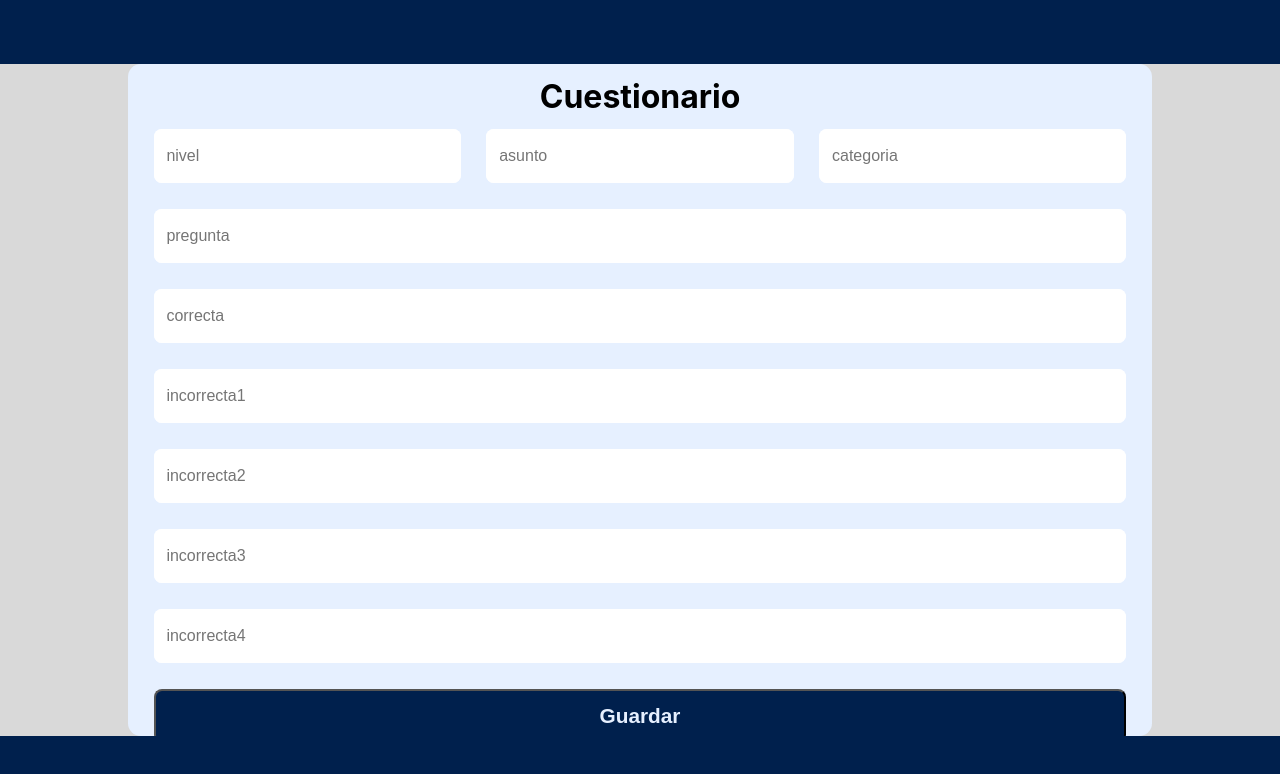
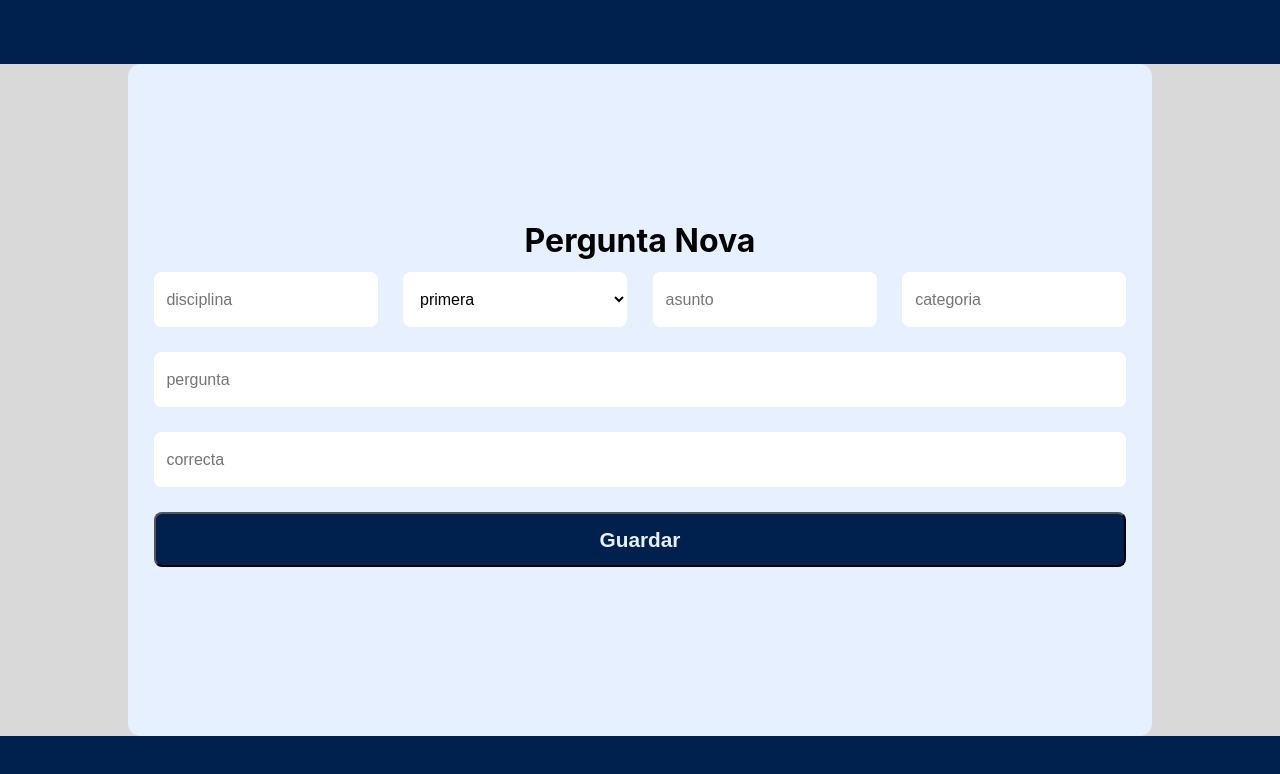
Before and after one commit to HardBoris/studytor-spa, a React (Create React App) app: page /cuestionario in a window 1280 px wide. Shown: the top 774 px of the page. Built offline with nearby package versions, Linux system fonts and the light colour scheme.

Commit message:
feat: Pergunta Nova form

```diff
--- /dev/null
+++ b/src/components/BGSelect/index.tsx
@@ -0,0 +1,39 @@
+import { SelectHTMLAttributes } from "react";
+import "./select.style.css";
+
+interface SelectProps extends SelectHTMLAttributes<HTMLInputElement> {
+  register?: any;
+  name: string;
+  label?: string;
+  enlace?: string;
+  ruta?: string;
+  options?: any[];
+}
+
+export const BGSelect = ({
+  label,
+  name,
+  register,
+  enlace,
+  ruta,
+  options,
+  ...rest
+}: SelectProps) => {
+  return (
+    <div className="select-wrapper">
+      {label && <div className="select-label">{label}</div>}
+      <select
+        {...(register && { ...register(name) })}
+        {...rest}
+        className="select-field"
+      >
+        {options &&
+          options.map((value) => (
+            <option key={value} value={value}>
+              {value}
+            </option>
+          ))}
+      </select>
+    </div>
+  );
+};
--- /dev/null
+++ b/src/components/BGSelect/select.style.css
@@ -0,0 +1,42 @@
+.select-wrapper {
+  width: 100%;
+  height: 100%;
+  display: flex;
+  /*border: 1px solid red;*/
+  flex-direction: column;
+  justify-content: flex-end;
+  align-items: flex-start;
+}
+
+.select-label {
+  width: 100%;
+  /* border: solid; */
+  display: flex;
+  justify-content: flex-start;
+  align-items: center;
+  flex: 1;
+  padding-left: 0.8rem;
+  font-size: 1.2rem;
+}
+
+.select-field {
+  width: 100%;
+  flex: 2;
+  padding: 0 0.8rem;
+  border-radius: 0.5rem;
+  outline: none;
+  border: none;
+  background-color: var(--blanco);
+  border-bottom: none;
+  font-size: 1rem;
+}
+
+option {
+  height: 100%;
+  width: 100%;
+  border-radius: 0.5rem;
+  border: none;
+  font-size: 1rem;
+  outline: none;
+  background-color: var(--primary-light);
+}
--- a/src/components/BGformulario/index.tsx
+++ b/src/components/BGformulario/index.tsx
@@ -5,7 +5,6 @@ interface FormularioProps {
   children: ReactNode;
   onSubmit?: () => void;
   clase?: string;
-  orientacion?: string;
 }
 
 export const BGformulario = ({ children, clase, ...rest }: FormularioProps) => (
--- /dev/null
+++ b/src/components/SelectEnum/select.style.css
@@ -0,0 +1,30 @@
+.select-wrapper {
+  width: 100%;
+  height: 120px;
+  display: flex;
+  flex-direction: column;
+  justify-content: flex-end;
+  align-items: flex-start;
+}
+
+.select-label {
+  height: 30px;
+  width: 100%;
+  display: flex;
+  justify-content: flex-start;
+  align-items: center;
+  padding-left: 0.8rem;
+  font-size: 1.2rem;
+  color: black;
+}
+
+.select-field {
+  width: 100%;
+  height: 60px;
+  padding-left: 0.8rem;
+  border-radius: 0.5rem;
+  outline: none;
+  border: none;
+  background-color: var(--secondary-lighter-25);
+  /* border-bottom: 1px solid var(--primary-dark); */
+}
--- a/src/context/RespostaContext.tsx
+++ b/src/context/RespostaContext.tsx
@@ -14,6 +14,10 @@ interface RespostaProviderProps {
 export interface Resposta {
   respostaId?: string;
   resposta: string;
+}
+
+export interface Respostas {
+  respostas: Resposta[];
 }
 
 interface RespostaContextData {
--- a/src/pages/Cuestionario/index.tsx
+++ b/src/pages/Cuestionario/index.tsx
@@ -1,33 +1,90 @@
+import { useForm } from "react-hook-form";
 import { BGbutton } from "../../components/BGbutton";
 import { BGformulario } from "../../components/BGformulario";
 import { BGInput } from "../../components/BGinput";
+import { BGSelect } from "../../components/BGSelect";
 import "./cuestionario.css";
+import { PerguntaNova } from "../../context/PerguntaContext";
+import { yupResolver } from "@hookform/resolvers/yup";
+import * as yup from "yup";
+
+const PerguntaNovaSchema = yup.object().shape({
+  disciplina: yup.string().required(),
+  nivel: yup.string().required(),
+  asunto: yup.string().required(),
+  categoria: yup.string().required(),
+  pergunta: yup.string().required(),
+  correcta: yup.string().required(),
+});
 
 export const Cuestionario = () => {
+  const lista = ["primera", "segunda", "tercera", "quarta", "quinta", "sexta"];
+
+  const {
+    formState: { errors },
+    register,
+    reset,
+    handleSubmit,
+  } = useForm<PerguntaNova>({ resolver: yupResolver(PerguntaNovaSchema) });
+
+  const sender = (info: PerguntaNova) => {
+    console.log(info);
+    reset();
+  };
+
   return (
     <>
       <header></header>
       <main>
         <div className="cuestionario">
-          <BGformulario clase="vertical-form">
-            <h1>Cuestionario</h1>
+          <BGformulario onSubmit={handleSubmit(sender)} clase="vertical-form">
+            <h1>Pergunta Nova</h1>
             <div className="clasificacion">
               <div className="start-separator">
-                <BGInput name="nivel" placeholder="nivel" />
+                <BGInput
+                  name="disciplina"
+                  placeholder="disciplina"
+                  register={register}
+                  error={errors.disciplina?.message}
+                ></BGInput>
               </div>
               <div className="separator">
-                <BGInput name="asunto" placeholder="asunto" />
+                <BGSelect name="nivel" options={lista} register={register} />
+              </div>
+              <div className="separator">
+                <BGInput
+                  name="asunto"
+                  placeholder="asunto"
+                  register={register}
+                  error={errors.asunto?.message}
+                />
               </div>
               <div className="end-separator">
-                <BGInput name="categoria" placeholder="categoria" />
+                <BGInput
+                  name="categoria"
+                  placeholder="categoria"
+                  register={register}
+                  error={errors.categoria?.message}
+                />
               </div>
             </div>
             <div className="separator">
-              <BGInput name="pregunta" placeholder="pregunta" />
+              <BGInput
+                name="pergunta"
+                placeholder="pergunta"
+                register={register}
+                error={errors.pergunta?.message}
+              />
             </div>
             <div className="separator">
-              <BGInput name="correcta" placeholder="correcta" />
+              <BGInput
+                name="correcta"
+                placeholder="correcta"
+                register={register}
+                error={errors.correcta?.message}
+              />
             </div>
+            {/*
             <div className="separator">
               <BGInput name="incorrecta1" placeholder="incorrecta1" />
             </div>
@@ -39,10 +96,10 @@ export const Cuestionario = () => {
             </div>
             <div className="separator">
               <BGInput name="incorrecta4" placeholder="incorrecta4" />
-            </div>
+            </div>*/}
 
             <div className="separator">
-              <BGbutton>Guardar</BGbutton>
+              <BGbutton type="submit">Guardar</BGbutton>
             </div>
           </BGformulario>
         </div>
```
Also changed, not shown: src/components/SelectEnum/index.tsx (added, +36 -0 lines), src/context/PerguntaContext.tsx (+10 -0 lines).
